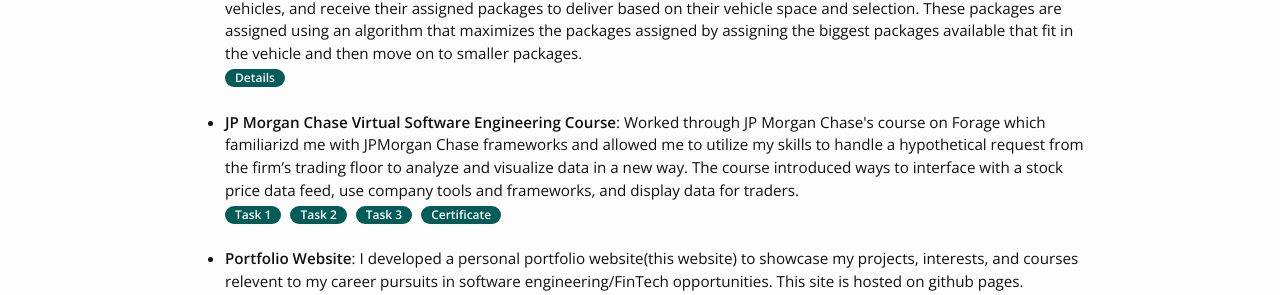
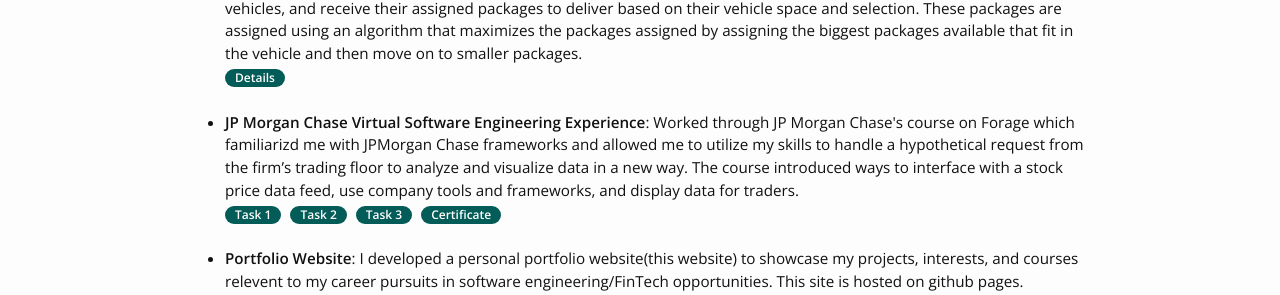
Before and after one commit to RithvinK/RithvinK.github.io, a Jekyll site: the page built from projects.md, in a window 1280 px wide. Shown: the part 269-564 px from the top of the page. Built offline with Jekyll 4.4.1, drawn with Linux system fonts in a browser that asks for light colours.

Commit message:
Update projects.md

```diff
--- a/projects.md
+++ b/projects.md
@@ -12,7 +12,7 @@ Here is a list of my projects! You can also check out my Github profile <a href=
 		<a href="https://github.com/RithvinK/UPS-Hackathon-Project"><div class="color-button">Details</div></a>
 	</li><br>
 	<li>
-		<b>JP Morgan Chase Virtual Software Engineering Course</b>: Worked through JP Morgan Chase's course on Forage which familiarizd me with JPMorgan Chase frameworks and allowed me to utilize my skills to handle a hypothetical request from the firm’s trading floor to analyze and visualize data in a new way. The course introduced ways to interface with a stock price data feed, use company tools and frameworks, and display data for traders.<br>
+		<b>JP Morgan Chase Virtual Software Engineering Experience</b>: Worked through JP Morgan Chase's course on Forage which familiarizd me with JPMorgan Chase frameworks and allowed me to utilize my skills to handle a hypothetical request from the firm’s trading floor to analyze and visualize data in a new way. The course introduced ways to interface with a stock price data feed, use company tools and frameworks, and display data for traders.<br>
 		<a href="https://github.com/RithvinK/forage-jpmc-swe-task-1"><div class="color-button">Task 1</div><a>
 		<a href="https://github.com/RithvinK/forage-jpmc-swe-task-2"><div class="color-button">Task 2</div><a>
 		<a href="https://github.com/RithvinK/forage-jpmc-swe-task-3"><div class="color-button">Task 3</div><a>
```
